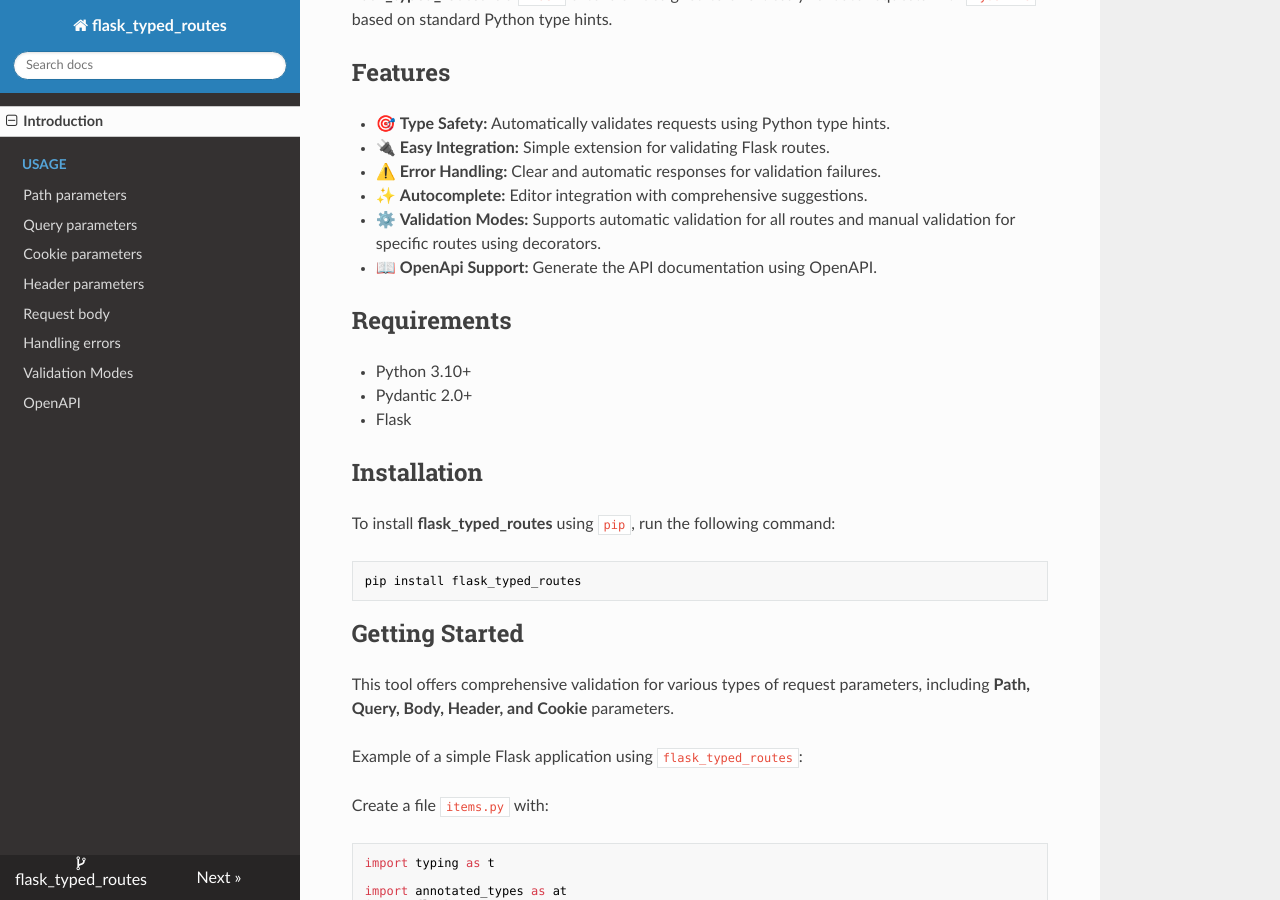
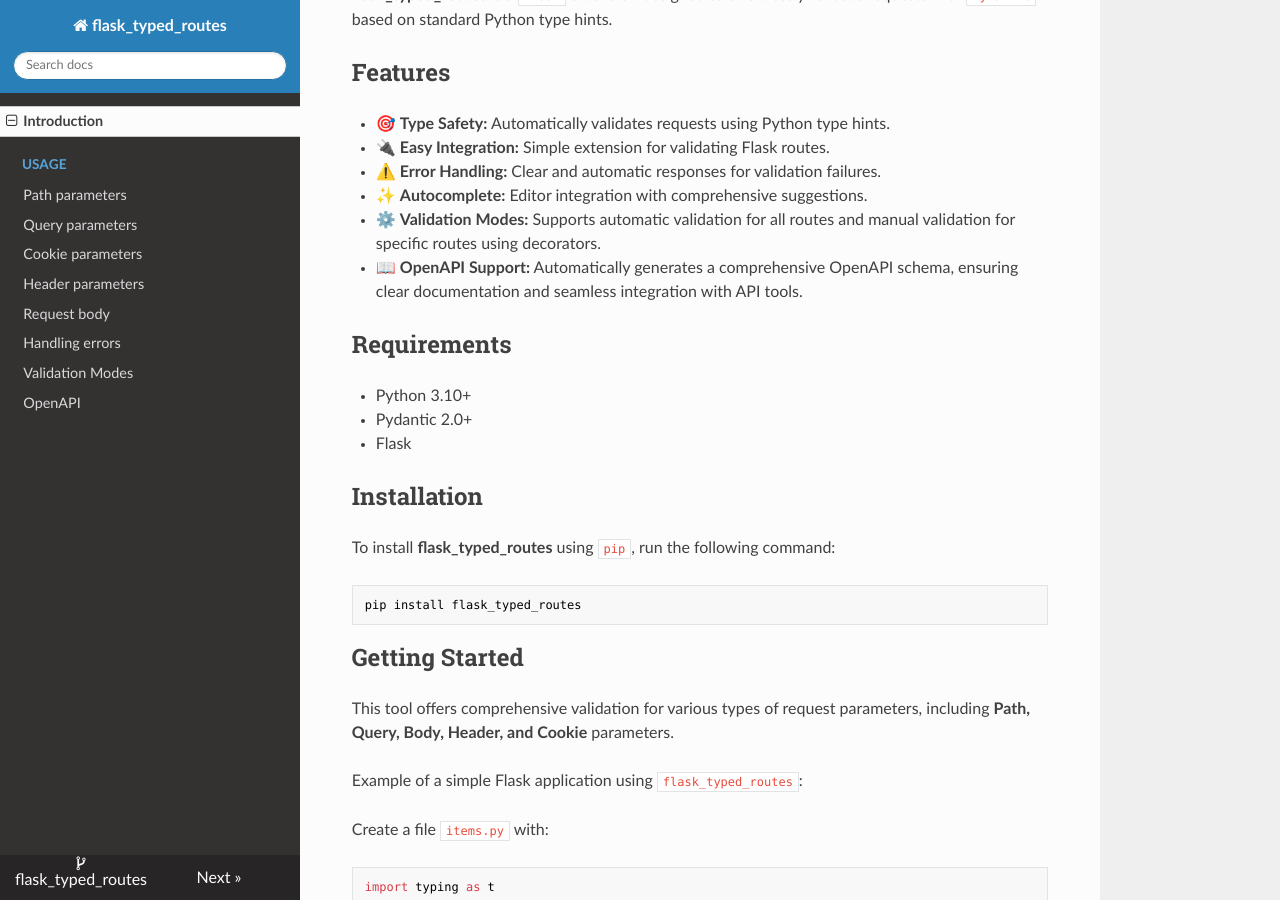
Before and after one commit to rmoralespp/flask_typed_routes, an MkDocs documentation site: the page built from docs/index.md, in a window 1280 px wide and 900 px high, scrolled down 496 px. Built offline with MkDocs 1.6.1, drawn with Linux system fonts in a browser that asks for light colours; nearby versions of some CDN libraries.

Commit message:
Actualizar index.md

```diff
--- a/docs/index.md
+++ b/docs/index.md
@@ -15,7 +15,7 @@ standard Python type hints.
 - ⚠️ **Error Handling:** Clear and automatic responses for validation failures.
 - ✨ **Autocomplete:** Editor integration with comprehensive suggestions.
 - ⚙️ **Validation Modes:** Supports automatic validation for all routes and manual validation for specific routes using decorators.
-- 📖 **OpenApi Support:** Generate the API documentation using OpenAPI.
+- 📖 **OpenAPI Support:** Automatically generates a comprehensive OpenAPI schema, ensuring clear documentation and seamless integration with API tools.
 
 ## Requirements
 
```
